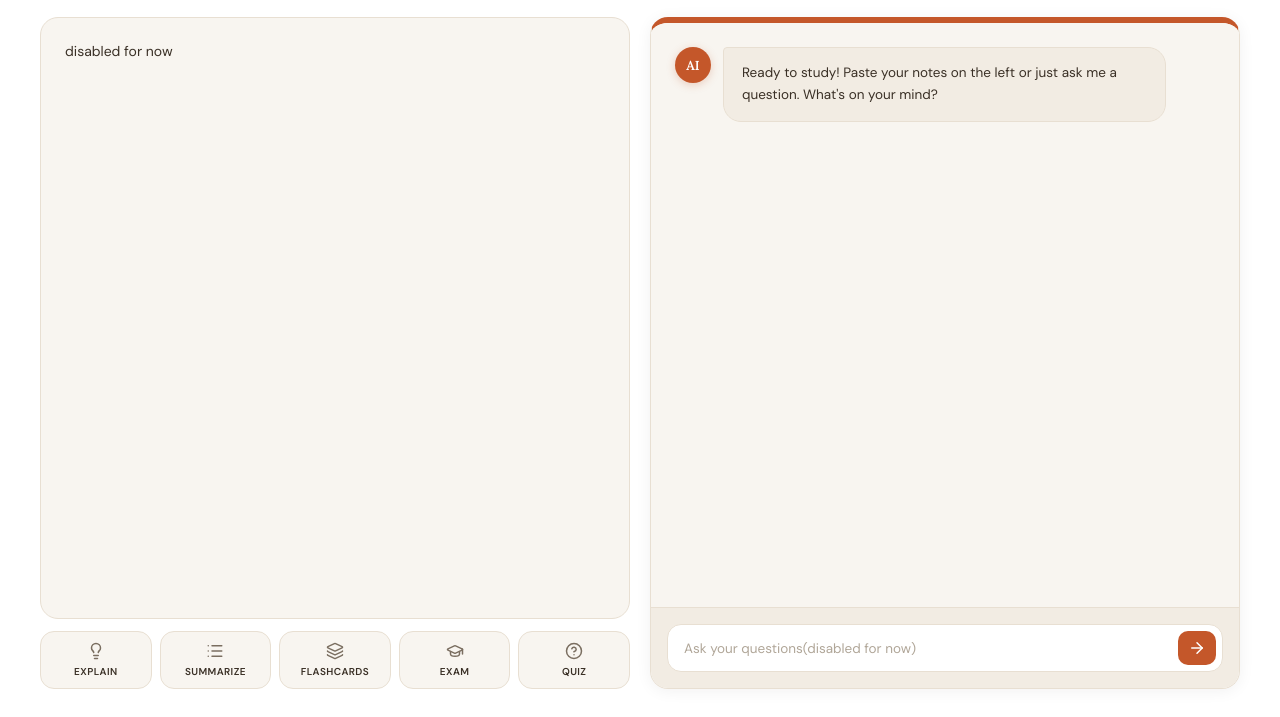
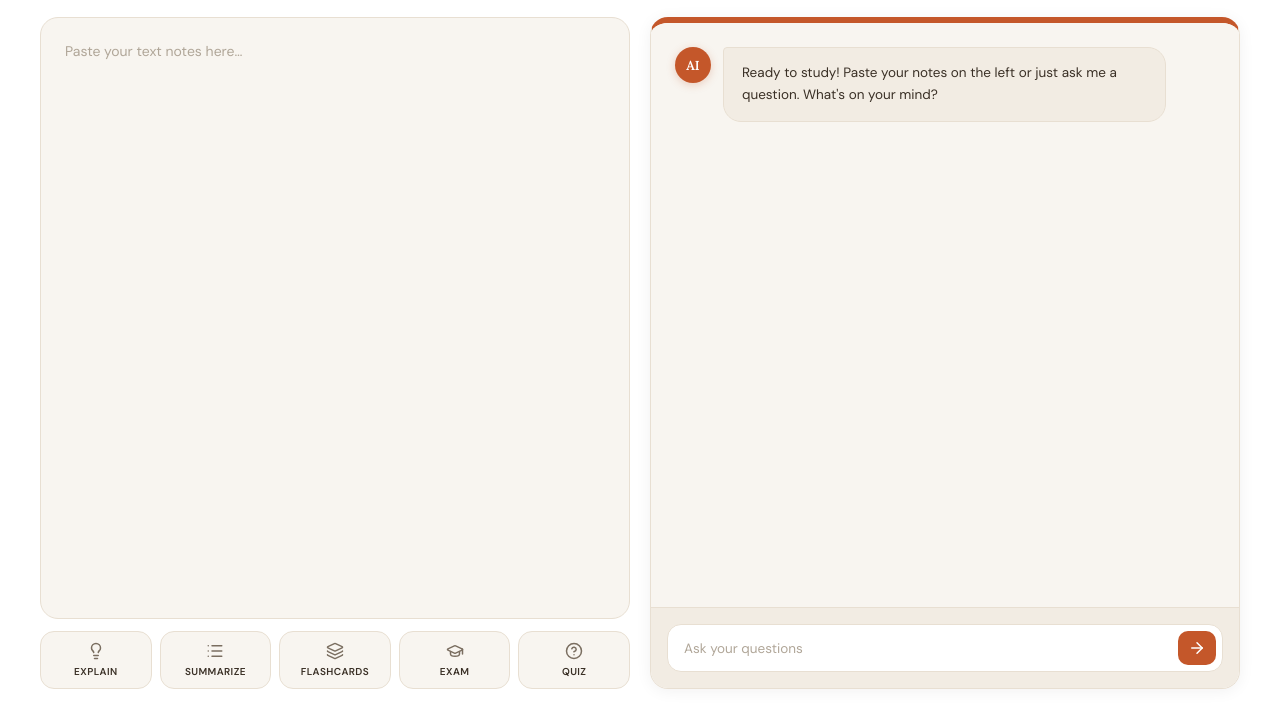
Before and after one commit to siddhipatil-1/studysphere, a plain HTML site: page features/studyai/index.html in a window 1280 px wide. Shown: the part 83-800 px from the top of the page. Drawn offline with nearby package versions, Linux system fonts and the light colour scheme.

Commit message:
studyai enabled

```diff
--- a/features/studyai/index.html
+++ b/features/studyai/index.html
@@ -451,9 +451,10 @@
 
       <div class="main-grid">
         <div class="left-panel">
-          <textarea id="notesArea" placeholder="Paste your text notes here…">
-disabled for now</textarea
-          >
+          <textarea
+            id="notesArea"
+            placeholder="Paste your text notes here…"
+          ></textarea>
 
           <div class="action-grid">
             <button class="action-btn" onclick="runAI('Explain this simply')">
@@ -513,7 +514,7 @@ disabled for now</textarea
               <input
                 id="userInput"
                 type="text"
-                placeholder="Ask your questions(disabled for now)"
+                placeholder="Ask your questions"
                 onkeypress="if (event.key === 'Enter') sendChat();"
               />
               <button class="send-btn" onclick="sendChat()">
```
